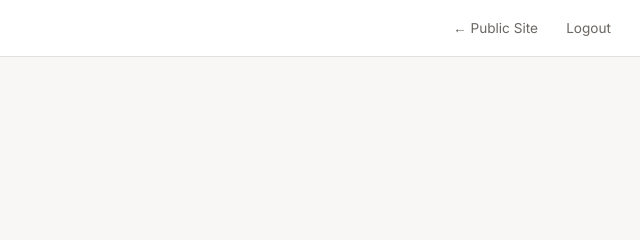
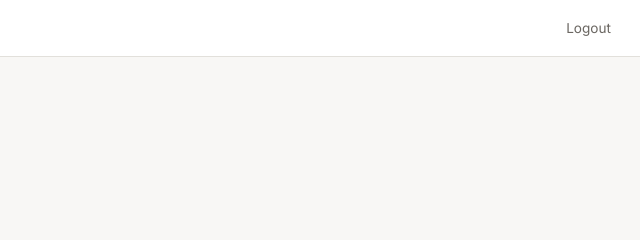
Before and after one commit to alawatugoda/SLIIT-KandyUNI, a plain HTML site: page research/admin.html in a window 1280 px wide. Shown: the top 240 px of the page, 467-1107 px from the left. Drawn offline with Linux system fonts and the light colour scheme.

Commit message:
Update admin.html

```diff
--- a/research/admin.html
+++ b/research/admin.html
@@ -89,7 +89,6 @@ input::placeholder{color:var(--fg-muted);}
   <div class="header-inner">
     <div class="site-title">SLIIT KandyUni — Admin</div>
     <nav class="header-nav">
-      <a href="index.html">← Public Site</a>
       <a href="#" onclick="logout()">Logout</a>
     </nav>
   </div>
```
